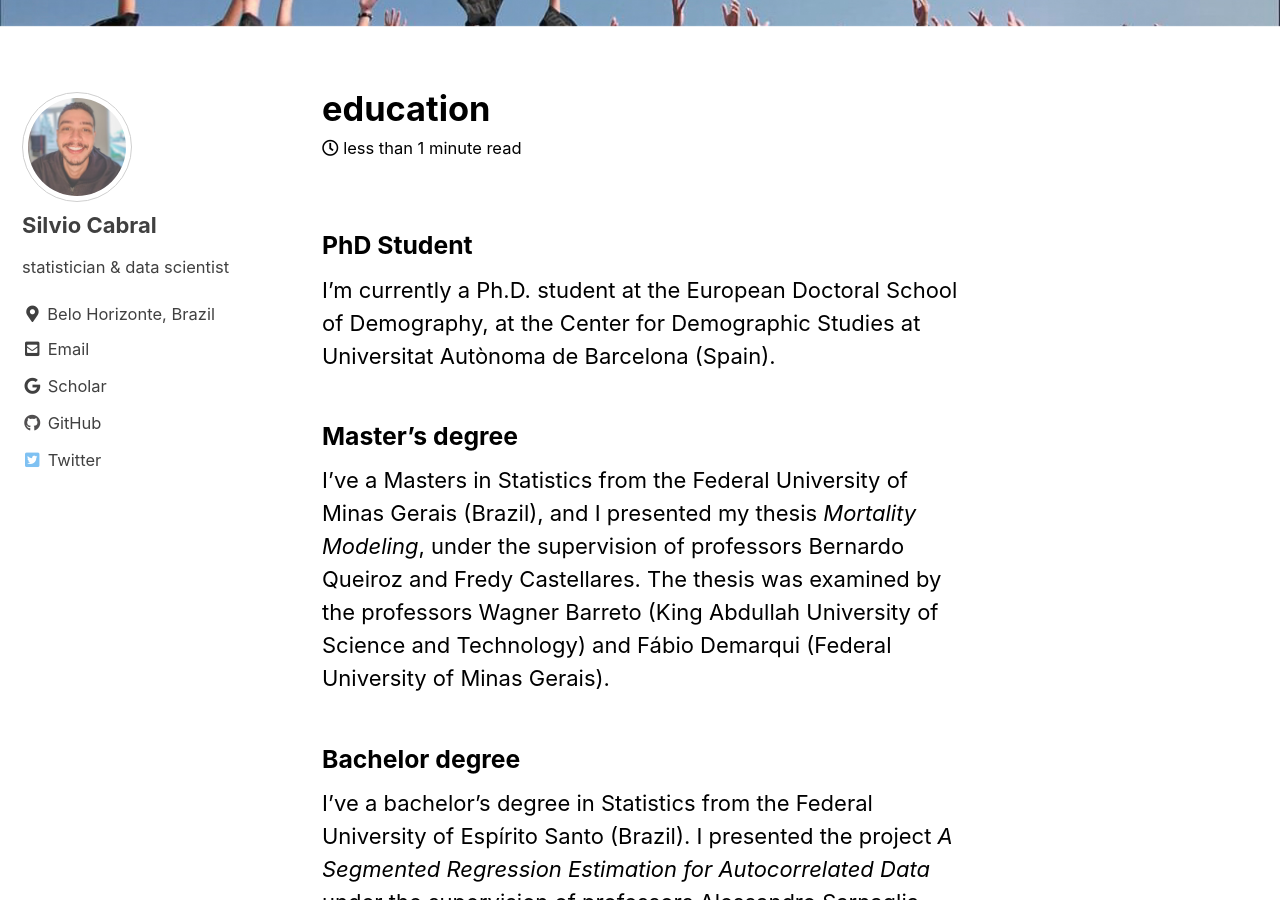
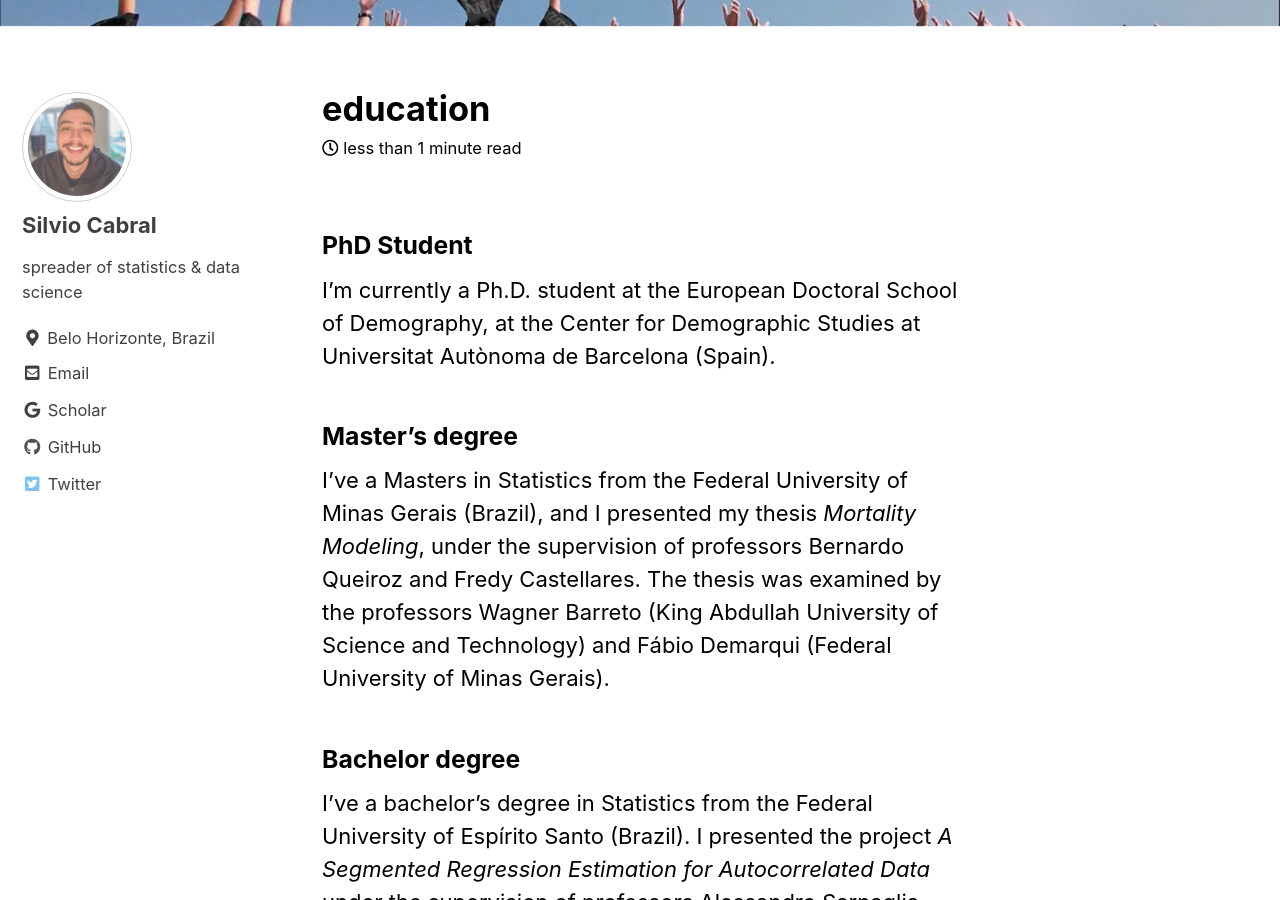
Before and after one commit to scpatricio/scpatricio.github.io, a Jekyll site: the page built from _pages/education.md, in a window 1280 px wide and 900 px high, scrolled down 328 px. Built offline with Jekyll 4.4.1, drawn with Linux system fonts in a browser that asks for light colours; cached includes are drawn as plain includes.

Commit message:
new github commit

```diff
--- a/_config.yml
+++ b/_config.yml
@@ -20,7 +20,7 @@ title                    : "scpatricio"
 title_separator          : "-"
 subtitle                 : "Silvio Cabral Patricio"
 name                     : "Silvio Cabral Patricio"
-description              : "Welcome to my page."
+description              : "another guy who talks about statistics and data science"
 url                      : # the base hostname & protocol for your site e.g. "https://mmistakes.github.io"
 baseurl                  : # the subpath of your site, e.g. "/blog"
 repository               : # GitHub username/repo-name e.g. "mmistakes/minimal-mistakes"
@@ -95,7 +95,7 @@ analytics:
 author:
   name             : "Silvio Cabral"
   avatar           : "images/bio_photo.jpeg" # path of avatar image, e.g. "/assets/images/bio-photo.jpg"
-  bio              : "statistician & data scientist"
+  bio              : "spreader of statistics & data science"
   location         : "Belo Horizonte, Brazil"
   email            : #"silviocabralpatricio@msn.com"
   links:
```
